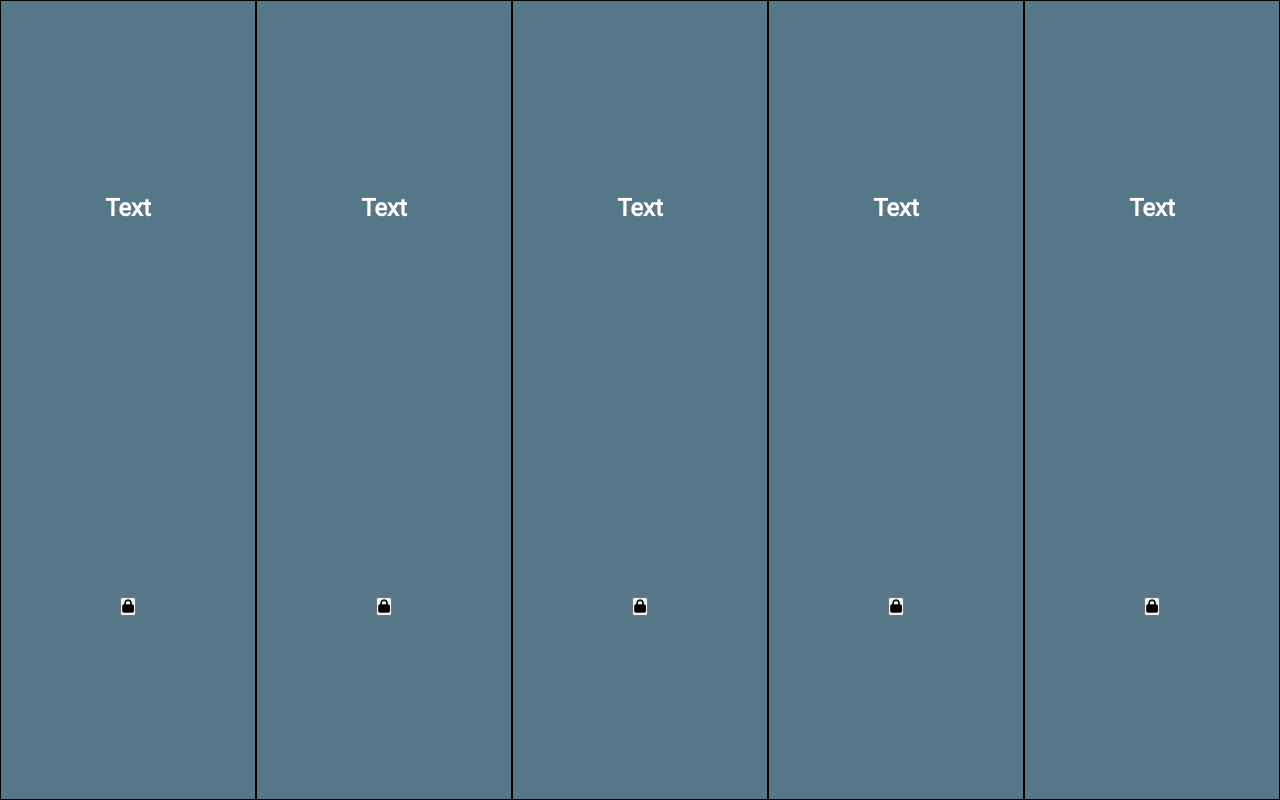
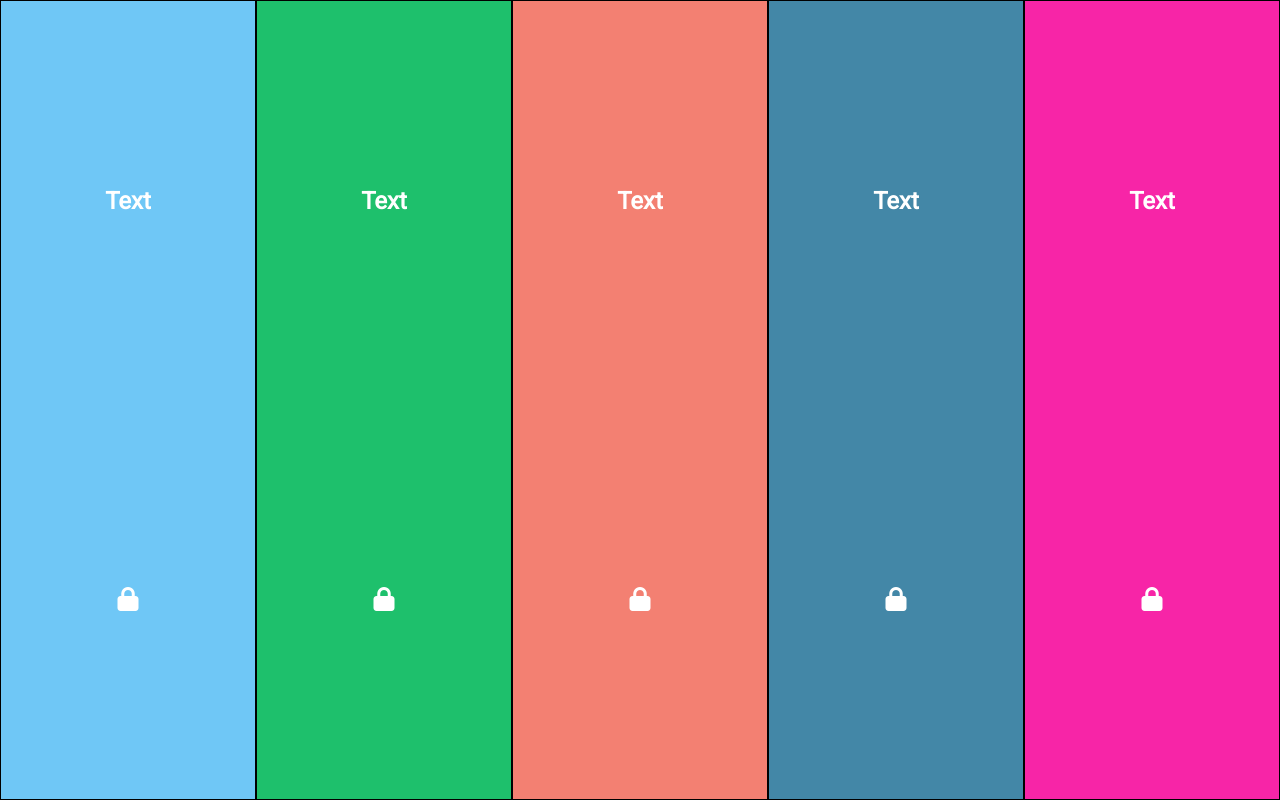
Before and after one commit to pavelatr111/colors, a plain HTML site: page index.html in a window 1280 px wide. Drawn offline with Linux system fonts and the light colour scheme.

Commit message:
create function for random colors

```diff
--- /dev/null
+++ b/app.js
@@ -0,0 +1,20 @@
+const cols = document.querySelectorAll('.col');
+
+
+function randomColors() {
+
+        const hex = "0123456789ABCDEF"
+        let color = ''
+        for (let i = 0; i < 6; i++) {
+            color += hex[Math.floor(Math.random() * hex.length)]
+        }
+        return '#' + color;
+}
+
+function setColor() {
+    cols.forEach((col) => {
+        col.style.background = randomColors()
+    })
+}
+
+setColor()
--- a/index.html
+++ b/index.html
@@ -57,5 +57,6 @@
         <!-- <FontAwesomeIcon icon="fa-solid fa-lock-open" /> -->
     </button>
     </div>
+    <script src="./app.js"></script>
   </body>
 </html>
--- a/styles.css
+++ b/styles.css
@@ -25,8 +25,6 @@ body {
     padding: 10px;
     transition: background  0.3s;
     border-radius: 10px;
-}
-.vvv{
 
 }
 
@@ -34,3 +32,18 @@ body {
     background: rgba(0,0,0,0.1);
     cursor: pointer;
 }
+
+.col button {
+    border: none;
+    background: transparent;
+    font-size: 1.5rem;
+    color: #fff;
+    padding: 10px;
+    border-radius: 10px;
+    transition: background  0.3s;
+}
+
+.col button:hover {
+    background: rgba(0,0,0,0.1);
+    cursor: pointer;
+}
```
